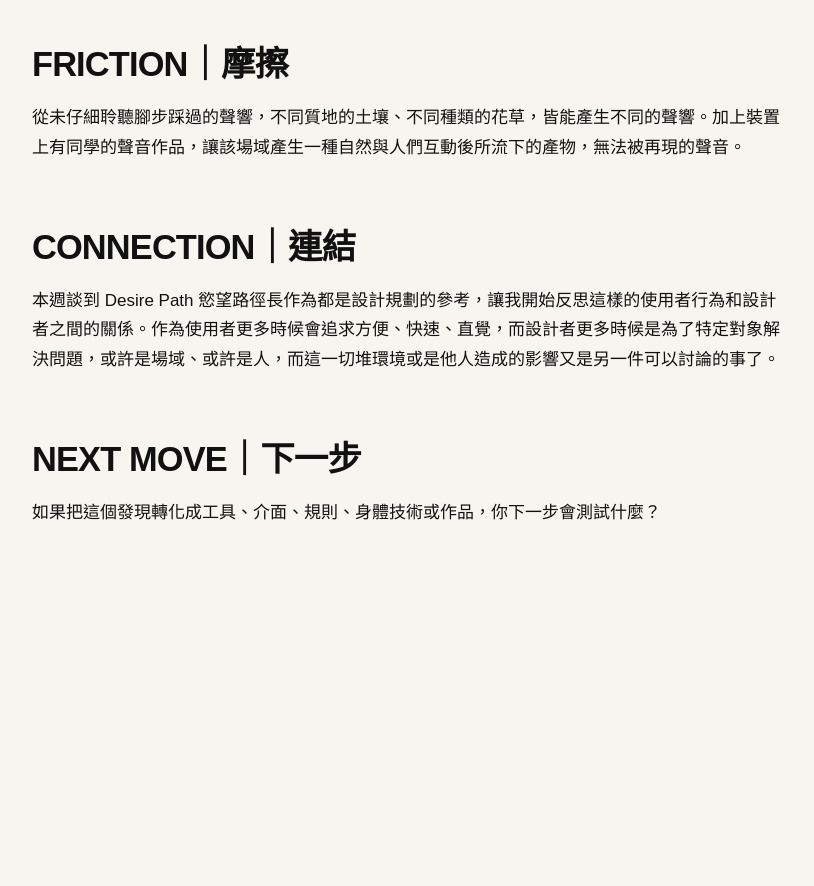
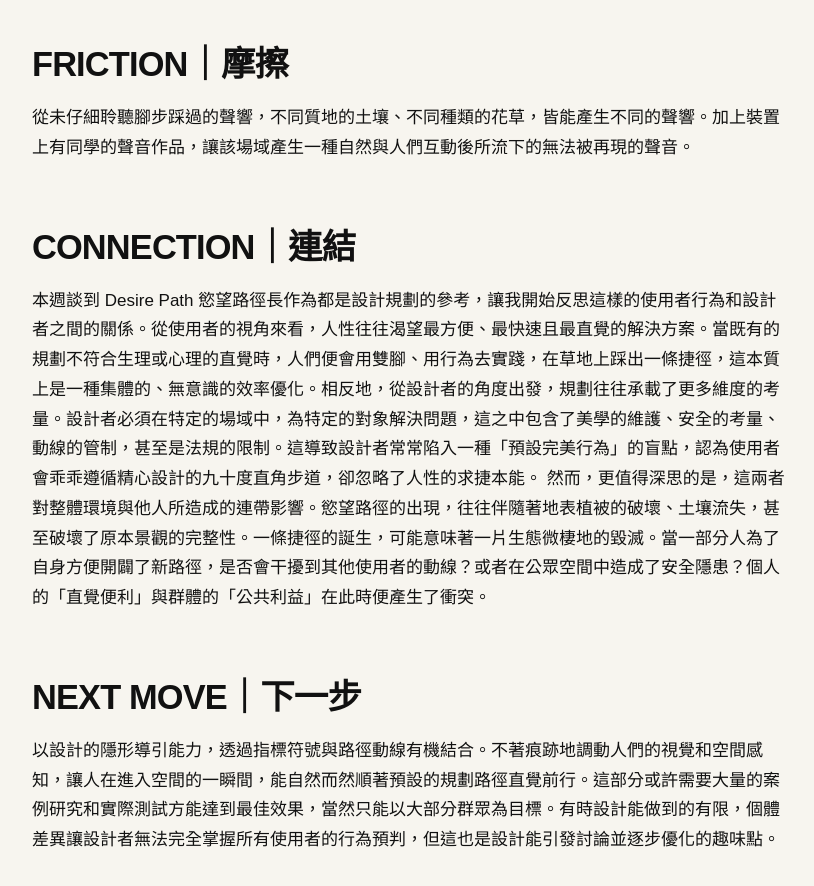
Before and after one commit to yunhanchan/fieldworkarchive, a Jekyll site: the page built from weeks/week-02.md, in a window 1280 px wide and 1400 px high, scrolled down 984 px. Shown: the part 438-1324 px from the top of the window, without its empty margins (48-862 px from the left). Built offline with Jekyll 4.4.1, drawn with Linux system fonts in a browser that asks for light colours; before the commit the page ends 2057 px from its top, so only the background shows below that.

Commit message:
Update week-02.md

```diff
--- a/weeks/week-02.md
+++ b/weeks/week-02.md
@@ -20,12 +20,13 @@ permalink: /weeks/week-02/
 
 ## FRICTION｜摩擦
 
-從未仔細聆聽腳步踩過的聲響，不同質地的土壤、不同種類的花草，皆能產生不同的聲響。加上裝置上有同學的聲音作品，讓該場域產生一種自然與人們互動後所流下的產物，無法被再現的聲音。
+從未仔細聆聽腳步踩過的聲響，不同質地的土壤、不同種類的花草，皆能產生不同的聲響。加上裝置上有同學的聲音作品，讓該場域產生一種自然與人們互動後所流下的無法被再現的聲音。
 
 ## CONNECTION｜連結
 
-本週談到 Desire Path 慾望路徑長作為都是設計規劃的參考，讓我開始反思這樣的使用者行為和設計者之間的關係。作為使用者更多時候會追求方便、快速、直覺，而設計者更多時候是為了特定對象解決問題，或許是場域、或許是人，而這一切堆環境或是他人造成的影響又是另一件可以討論的事了。
+本週談到 Desire Path 慾望路徑長作為都是設計規劃的參考，讓我開始反思這樣的使用者行為和設計者之間的關係。從使用者的視角來看，人性往往渴望最方便、最快速且最直覺的解決方案。當既有的規劃不符合生理或心理的直覺時，人們便會用雙腳、用行為去實踐，在草地上踩出一條捷徑，這本質上是一種集體的、無意識的效率優化。相反地，從設計者的角度出發，規劃往往承載了更多維度的考量。設計者必須在特定的場域中，為特定的對象解決問題，這之中包含了美學的維護、安全的考量、動線的管制，甚至是法規的限制。這導致設計者常常陷入一種「預設完美行為」的盲點，認為使用者會乖乖遵循精心設計的九十度直角步道，卻忽略了人性的求捷本能。
+然而，更值得深思的是，這兩者對整體環境與他人所造成的連帶影響。慾望路徑的出現，往往伴隨著地表植被的破壞、土壤流失，甚至破壞了原本景觀的完整性。一條捷徑的誕生，可能意味著一片生態微棲地的毀滅。當一部分人為了自身方便開闢了新路徑，是否會干擾到其他使用者的動線？或者在公眾空間中造成了安全隱患？個人的「直覺便利」與群體的「公共利益」在此時便產生了衝突。
 
 ## NEXT MOVE｜下一步
 
-如果把這個發現轉化成工具、介面、規則、身體技術或作品，你下一步會測試什麼？
+以設計的隱形導引能力，透過指標符號與路徑動線有機結合。不著痕跡地調動人們的視覺和空間感知，讓人在進入空間的一瞬間，能自然而然順著預設的規劃路徑直覺前行。這部分或許需要大量的案例研究和實際測試方能達到最佳效果，當然只能以大部分群眾為目標。有時設計能做到的有限，個體差異讓設計者無法完全掌握所有使用者的行為預判，但這也是設計能引發討論並逐步優化的趣味點。
```
